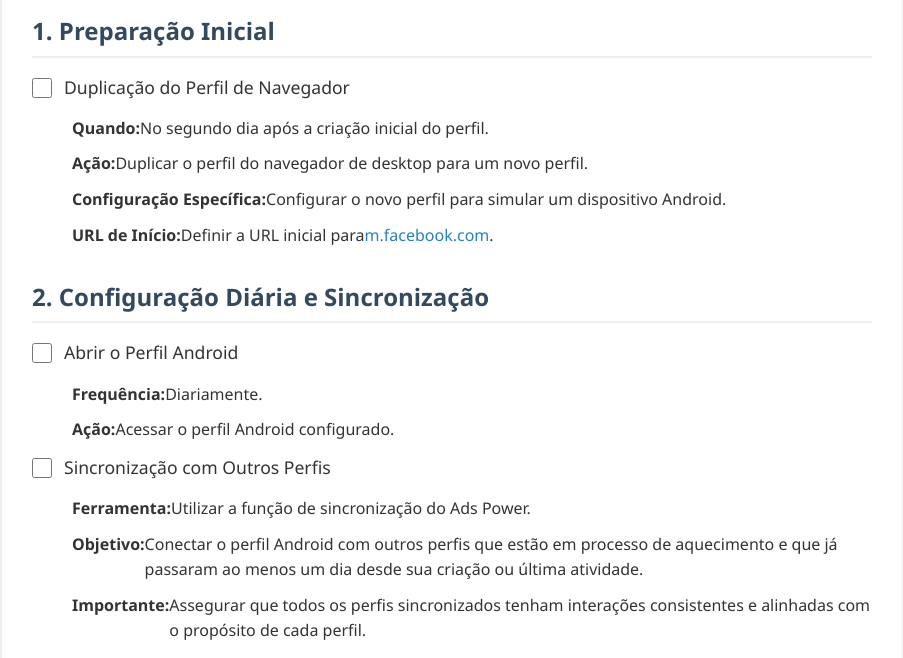
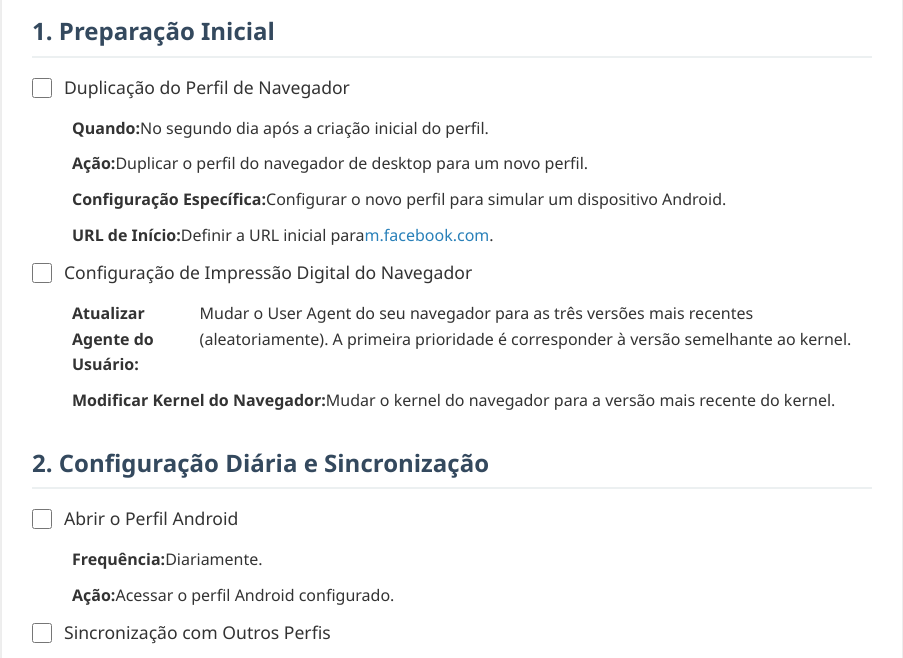
Before and after one commit to harddesenvolvimento/Project-01, a plain HTML site: page aquecendoporcelular.html in a window 1280 px wide. Shown: the part 119-777 px from the top of the page, without its empty margins (188-1091 px from the left). Drawn offline with Linux system fonts and the light colour scheme.

Commit message:
aquecendoporcelular.html

```diff
--- a/aquecendoporcelular.html
+++ b/aquecendoporcelular.html
@@ -149,6 +149,14 @@
                 <li><strong>Configuração Específica:</strong> Configurar o novo perfil para simular um dispositivo Android.</li>
                 <li><strong>URL de Início:</strong> Definir a URL inicial para <a href="https://m.facebook.com" target="_blank" rel="noopener noreferrer">m.facebook.com</a>.</li>
             </ul>
+            <li>
+                <input type="checkbox" id="prep2">
+                <label for="prep2">Configuração de Impressão Digital do Navegador</label>
+            </li>
+            <ul class="sublist">
+                <li><strong>Atualizar Agente do Usuário:</strong> Mudar o User Agent do seu navegador para as três versões mais recentes (aleatoriamente). A primeira prioridade é corresponder à versão semelhante ao kernel.</li>
+                <li><strong>Modificar Kernel do Navegador:</strong> Mudar o kernel do navegador para a versão mais recente do kernel.</li>
+            </ul>
         </ul>
 
         <h2>2. Configuração Diária e Sincronização</h2>
```
